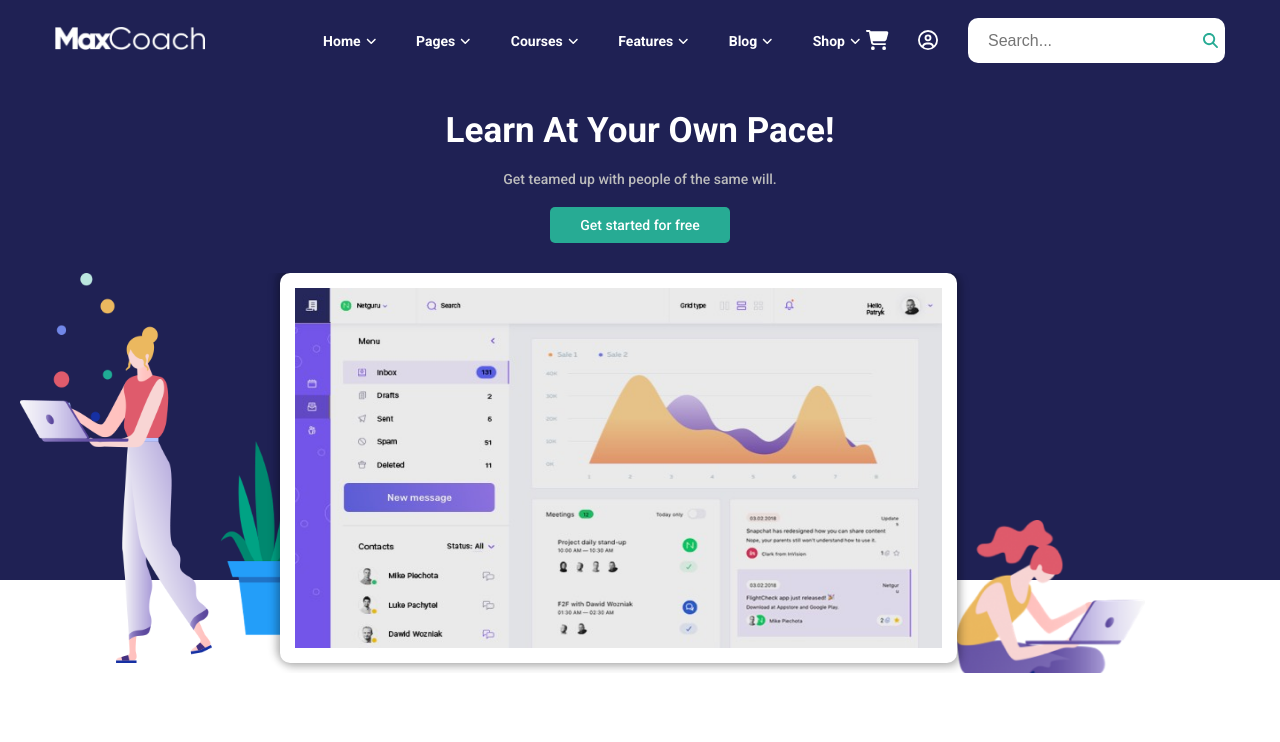
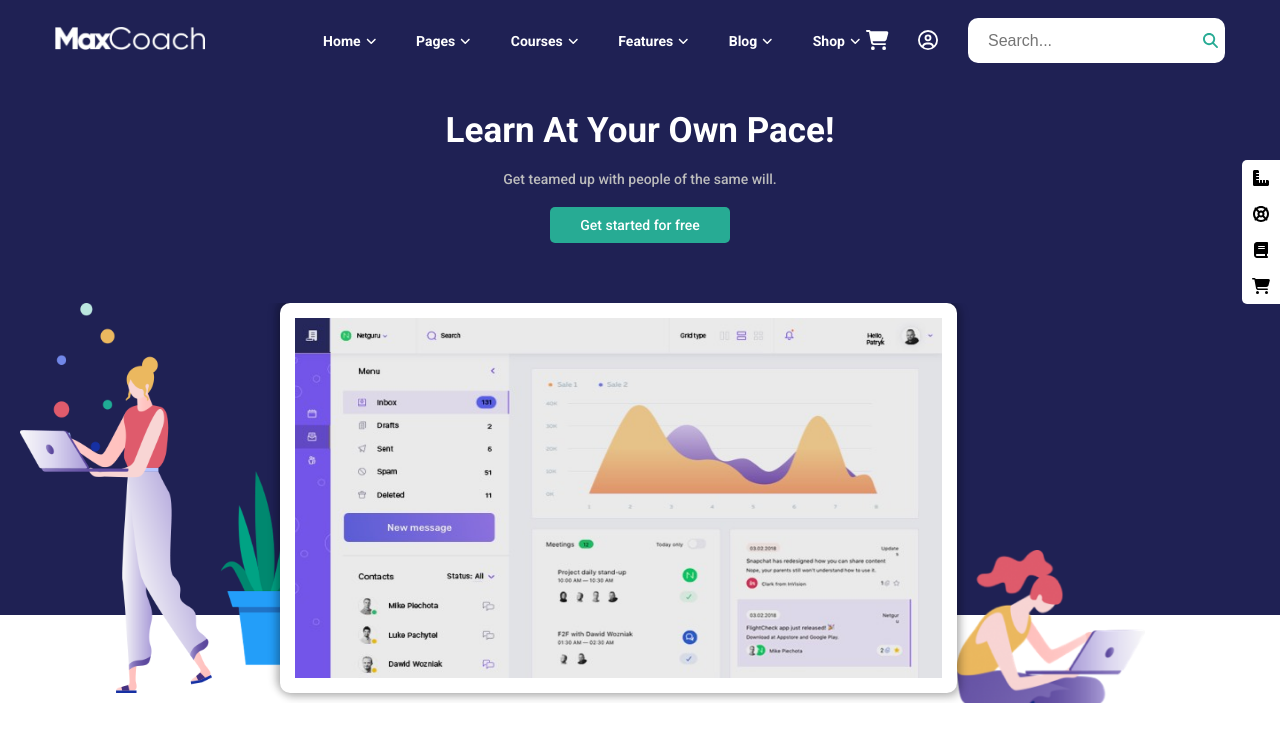
Before and after one commit to Pierfran992/proj-html-vuejs, a Vue app: page / in a window 1280 px wide. Shown: the top 742 px of the page. Built offline with nearby package versions, Linux system fonts and the light colour scheme.

Commit message:
creato il menu delle icone shortcut a destra del jumbotron

```diff
--- a/src/components/Jumbotron.vue
+++ b/src/components/Jumbotron.vue
@@ -14,6 +14,7 @@ export default {
                 Get started for free
             </div>
         </div>
+
         <!-- container per le immagini del jumbotron -->
         <div class="ctn_img_jumbo">
             <div class="slot_img_jumbo left">
@@ -26,6 +27,13 @@ export default {
                 <img src="../assets/images/home-6-hero-right-person-195x300.png" alt="home_hero_right">
             </div>
         </div>
+        <!-- creo il menu delle icone shortcut a destra del jumbotron -->
+        <div class="slot_shortcut_icon">
+            <font-awesome-icon icon="fa-solid fa-ruler-combined" />
+            <font-awesome-icon icon="fa-solid fa-life-ring" />
+            <font-awesome-icon icon="fa-solid fa-book" />
+            <font-awesome-icon icon="fa-solid fa-cart-shopping" />
+        </div>
     </section>
 </template>
 
@@ -36,7 +44,8 @@ export default {
 section {
     background-color: $firstColor;
     width: 100%;
-    height: 500px;
+    height: 535px;
+    position: relative;
 }
 
 .container {
@@ -83,6 +92,7 @@ section {
     align-items: end;
     position: relative;
     left: -80px;
+    bottom: -30px;
 
 
     .left {
@@ -107,4 +117,16 @@ section {
         bottom: -150px;
     }
 }
+
+.slot_shortcut_icon {
+    background-color: $secondColor;
+    padding: 10px;
+    position: absolute;
+    right: 0;
+    top: 15%;
+    @include column();
+    gap: 20px;
+    border-top-left-radius: 5px;
+    border-bottom-left-radius: 5px;
+}
 </style>
--- a/src/main.js
+++ b/src/main.js
@@ -13,10 +13,14 @@ import { faAngleDown } from '@fortawesome/free-solid-svg-icons'
 import { faCartShopping } from '@fortawesome/free-solid-svg-icons'
 import { faCircleUser } from '@fortawesome/free-regular-svg-icons'
 import { faMagnifyingGlass } from '@fortawesome/free-solid-svg-icons'
+import { faRulerCombined } from '@fortawesome/free-solid-svg-icons'
+import { faBook } from '@fortawesome/free-solid-svg-icons'
+import { faLifeRing } from '@fortawesome/free-solid-svg-icons'
+
 
 
 /* add icons to the library */
-library.add(faUserSecret, faAngleDown, faCartShopping, faCircleUser, faMagnifyingGlass);
+library.add(faUserSecret, faAngleDown, faCartShopping, faCircleUser, faMagnifyingGlass, faRulerCombined, faBook, faLifeRing);
 
 createApp(App)
     .component('font-awesome-icon', FontAwesomeIcon)
--- a/src/styles/partials/_mixins.scss
+++ b/src/styles/partials/_mixins.scss
@@ -11,3 +11,9 @@
     justify-content: space-between;
     align-items: center;
 }
+
+// creo una mixin per mettere gli oggetti in display flex column
+@mixin column() {
+    display: flex;
+    flex-direction: column;
+}
```
